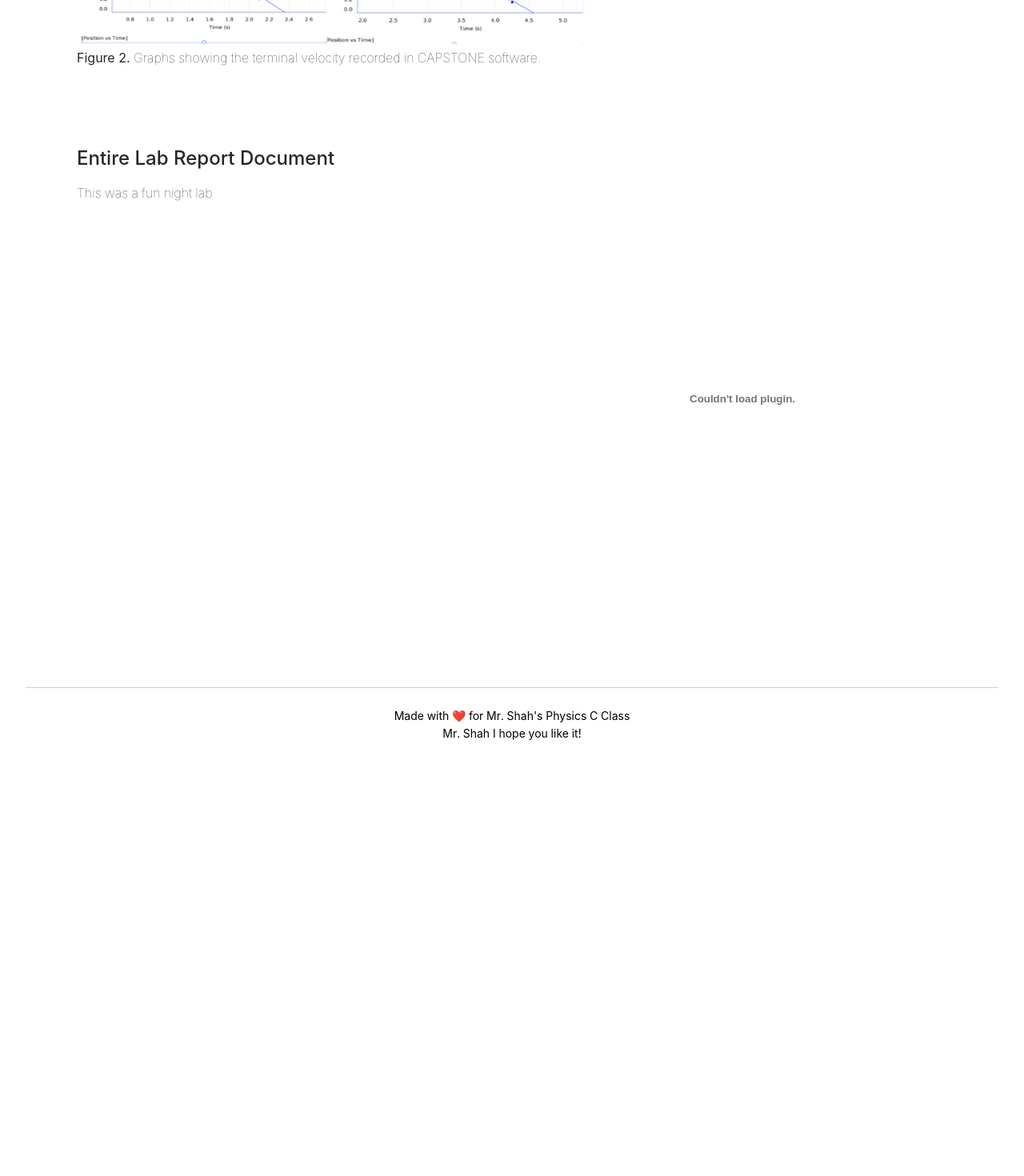
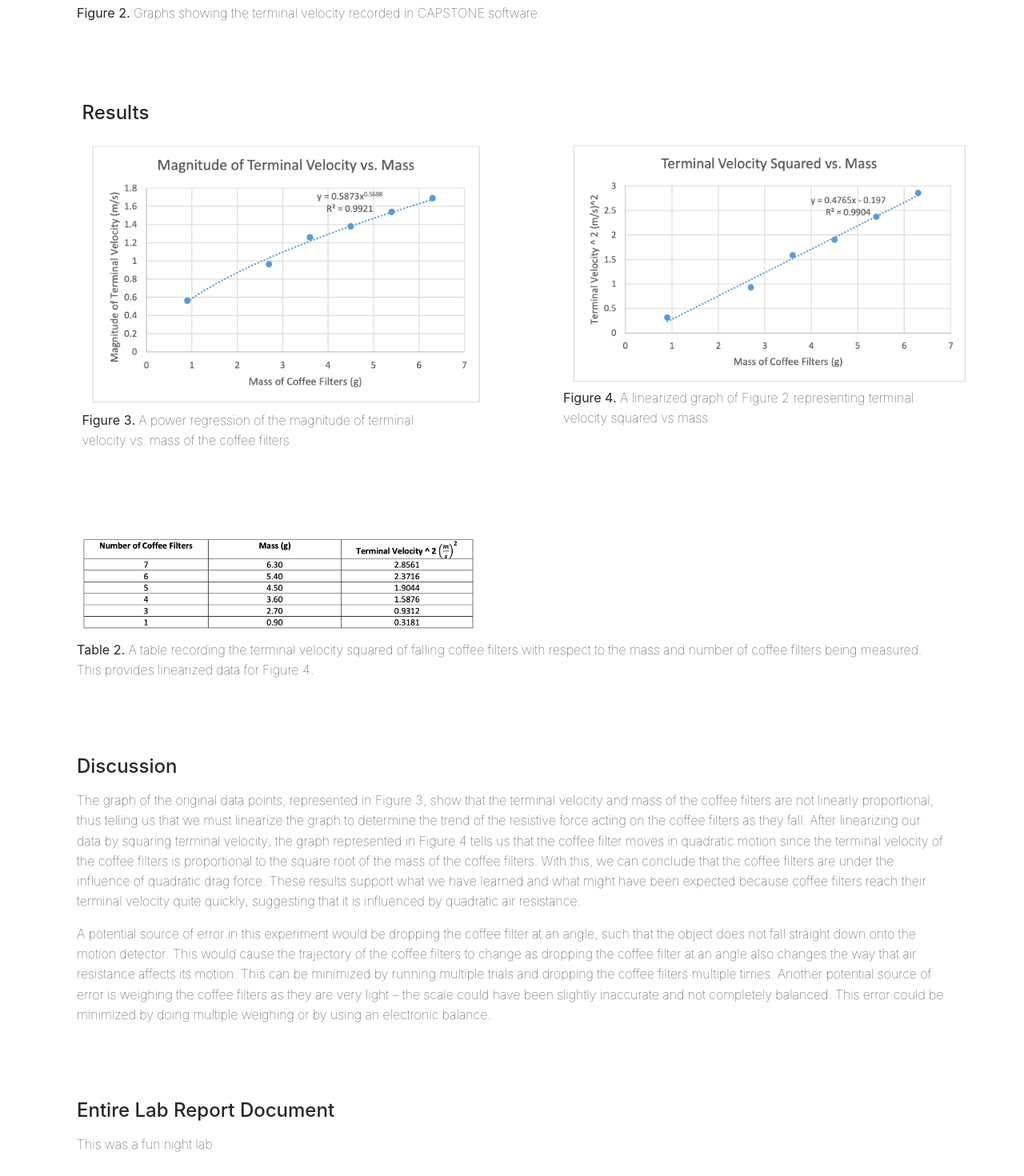
Before and after one commit to akaashkolluri/pc-lab-website, a Next.js app: page /labs/4 in a window 1280 px wide. Shown: the part 1640-3110 px from the top of the page at 80% size. Before the commit the page ends 2606 px from the top, so only its background shows below. Built offline with nearby package versions, Linux system fonts and the light colour scheme.

Commit message:
finish coffe filter detail page

```diff
--- a/pages/labs/4.js
+++ b/pages/labs/4.js
@@ -81,13 +81,82 @@
             coffee filters with respect to the mass and number of coffee filters
             being measured.
           </h3>
-          <p />
+          <div className={styles.spacer} />
           <img src="/filter/fig2.png" text="lab materials" />
           <h3>
             <b> Figure 2. </b> Graphs showing the terminal velocity recorded in
             CAPSTONE software.
           </h3>
           <p />
+        </div>
+      </div>
+
+      <div className={styles.row}>
+        <div className={styles.col2}>
+          <h2>Results</h2>
+
+          <img src="/filter/fig3.png" />
+          <h3>
+            <b> Figure 3. </b> A power regression of the magnitude of terminal
+            velocity vs. mass of the coffee filters
+          </h3>
+        </div>
+        <p style={{ flex: 1 }} />
+        <div className={styles.col2}>
+          <h2 style={{ color: "white" }}> .</h2>
+          <img src="/filter/fig4.png" />
+          <h3>
+            <b> Figure 4. </b> A linearized graph of Figure 2 representing
+            terminal velocity squared vs mass
+          </h3>
+        </div>
+      </div>
+
+      <div className={styles.row}>
+        <div className={styles.col}>
+          <div>
+            <h2></h2>
+          </div>
+
+          <img src="/filter/table2.png" classname={styles.thintable} />
+          <h3>
+            <b> Table 2. </b> A table recording the terminal velocity squared of
+            falling coffee filters with respect to the mass and number of coffee
+            filters being measured. This provides linearized data for Figure 4.
+          </h3>
+        </div>
+      </div>
+
+      <div className={styles.row}>
+        <div className={styles.col}>
+          <h2>Discussion</h2>
+          <h3>
+            The graph of the original data points, represented in Figure 3, show
+            that the terminal velocity and mass of the coffee filters are not
+            linearly proportional, thus telling us that we must linearize the
+            graph to determine the trend of the resistive force acting on the
+            coffee filters as they fall. After linearizing our data by squaring
+            terminal velocity, the graph represented in Figure 4 tells us that
+            the coffee filter moves in quadratic motion since the terminal
+            velocity of the coffee filters is proportional to the square root of
+            the mass of the coffee filters. With this, we can conclude that the
+            coffee filters are under the influence of quadratic drag force.
+            These results support what we have learned and what might have been
+            expected because coffee filters reach their terminal velocity quite
+            quickly, suggesting that it is influenced by quadratic air
+            resistance.
+            <p /> A potential source of error in this experiment would be
+            dropping the coffee filter at an angle, such that the object does
+            not fall straight down onto the motion detector. This would cause
+            the trajectory of the coffee filters to change as dropping the
+            coffee filter at an angle also changes the way that air resistance
+            affects its motion. This can be minimized by running multiple trials
+            and dropping the coffee filters multiple times. Another potential
+            source of error is weighing the coffee filters as they are very
+            light – the scale could have been slightly inaccurate and not
+            completely balanced. This error could be minimized by doing multiple
+            weighing or by using an electronic balance.
+          </h3>
         </div>
       </div>
 
--- a/styles/DetailLab.module.css
+++ b/styles/DetailLab.module.css
@@ -58,9 +58,28 @@
 
 .col img {
   align-self: right;
-  max-width: 80vw;
-  min-width: 50vw;
-  max-height: 40vw;
+}
+
+.spacer {
+  height: 5vh;
+}
+
+.col2 {
+  min-width: 37vw;
+  max-width: 37vw;
+  margin-right: 5vw;
+  margin-left: 5vw;
+  margin-bottom: 5vh;
+  font-size: 10pt;
+}
+
+.col2 h2 {
+  font-size: 18pt;
+}
+
+.col2 h3 {
+  font-size: 12pt;
+  font-weight: lighter;
 }
 
 .row img {
@@ -70,6 +89,10 @@
 @media screen and (max-width: 1000px) {
   .row {
     flex-direction: column;
+  }
+
+  .row img {
+    min-width: 80vw;
   }
 
   .trirow {
@@ -101,6 +124,12 @@
   }
 
   .col {
+    margin-right: 5vw;
+    min-width: 80vw;
+    max-width: 80vw;
+  }
+
+  .col2 {
     margin-right: 5vw;
     min-width: 80vw;
     max-width: 80vw;
```
